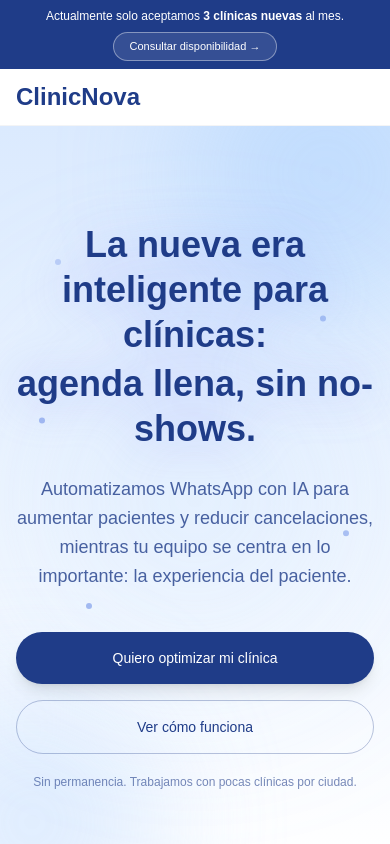
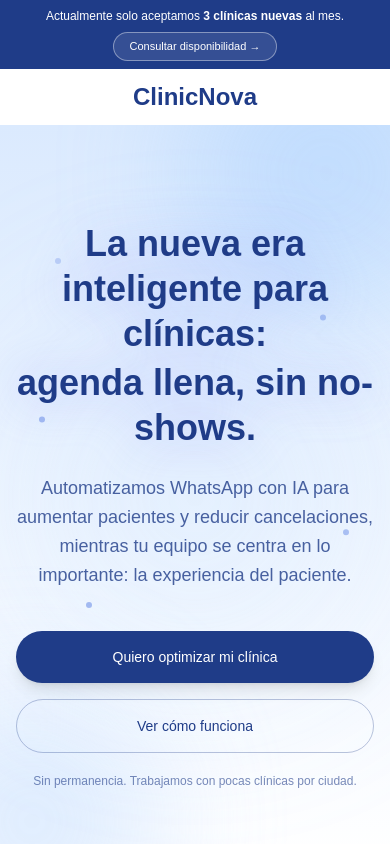
Before and after one commit to josegabri06-clinicnova/ClinicNova, a Next.js app: page / in a window 390 px wide. Shown: the top 844 px of the page. Built offline with nearby package versions, Linux system fonts and the light colour scheme.

Commit message:
Navbar móvil transparente y centrado

```diff
--- a/src/components/Navbar.tsx
+++ b/src/components/Navbar.tsx
@@ -11,10 +11,38 @@ const navLinks = [
 
 export default function Navbar() {
   return (
-    <header className="w-full bg-white/80 backdrop-blur-sm border-b border-gray-100">
-      <div className="max-w-6xl mx-auto flex items-center justify-between px-4 py-3">
+    <header
+      className="
+        w-full
+        bg-transparent              /* móvil: sin franja fea */
+        md:bg-white/80              /* desktop: barra blanca suave */
+        md:backdrop-blur-sm
+        md:border-b md:border-gray-100
+      "
+    >
+      <div
+        className="
+          max-w-6xl
+          mx-auto
+          flex
+          items-center
+          justify-center           /* móvil: centrado */
+          md:justify-between       /* desktop: separado */
+          px-4
+          py-3
+        "
+      >
         {/* LOGO COMO TEXTO */}
-        <Link href="/" className="font-bold text-2xl text-[#1F3C88]">
+        <Link
+          href="/"
+          className="
+            font-bold
+            text-2xl
+            text-[#1F3C88]
+            text-center
+            md:text-left
+          "
+        >
           ClinicNova
         </Link>
 
@@ -34,7 +62,20 @@ export default function Navbar() {
 
           <a
             href="#contacto"
-            className="bg-[#1F3C88] text-white px-6 py-2.5 rounded-full text-sm font-medium shadow-md hover:shadow-lg hover:scale-[1.03] transition-all duration-200"
+            className="
+              bg-[#1F3C88]
+              text-white
+              px-6
+              py-2.5
+              rounded-full
+              text-sm
+              font-medium
+              shadow-md
+              hover:shadow-lg
+              hover:scale-[1.03]
+              transition-all
+              duration-200
+            "
           >
             Optimizar mi clínica
           </a>
```
